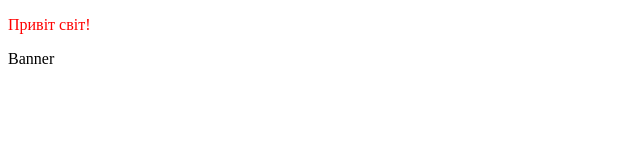
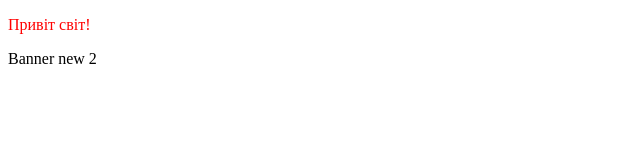
Before and after one commit to play-cat/js-course-Dmytro-Ohrimenko, a plain HTML site: page lesson 1/index.html in a window 1280 px wide. Shown: the full height of the page, 0-640 px from the left. Drawn offline with Linux system fonts and the light colour scheme.

Commit message:
new banner

```diff
--- a/lesson 1/index.html
+++ b/lesson 1/index.html
@@ -8,6 +8,6 @@
 </head>
 <body>
     <p>Привіт світ!</p>
-    <div>Banner</div>
+    <div>Banner new 2</div>
 </body>
 </html>
```
